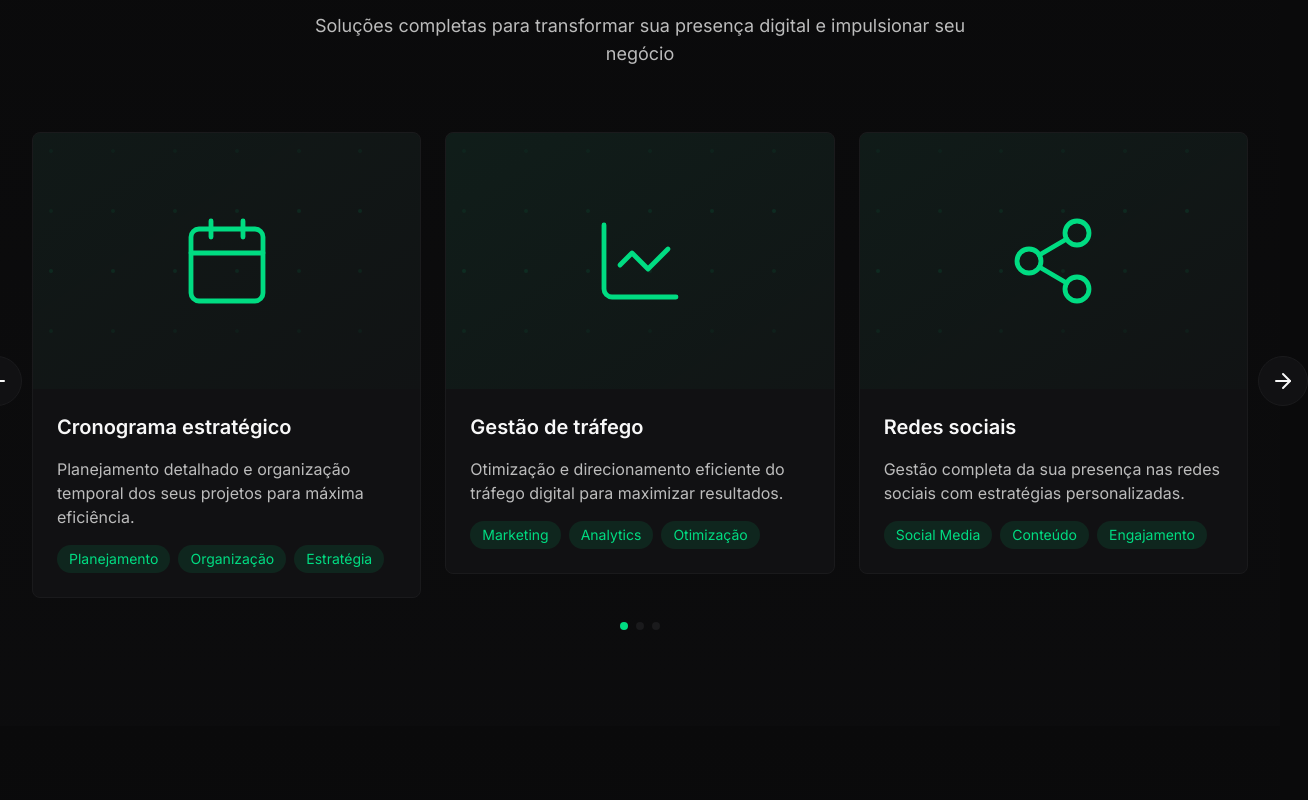
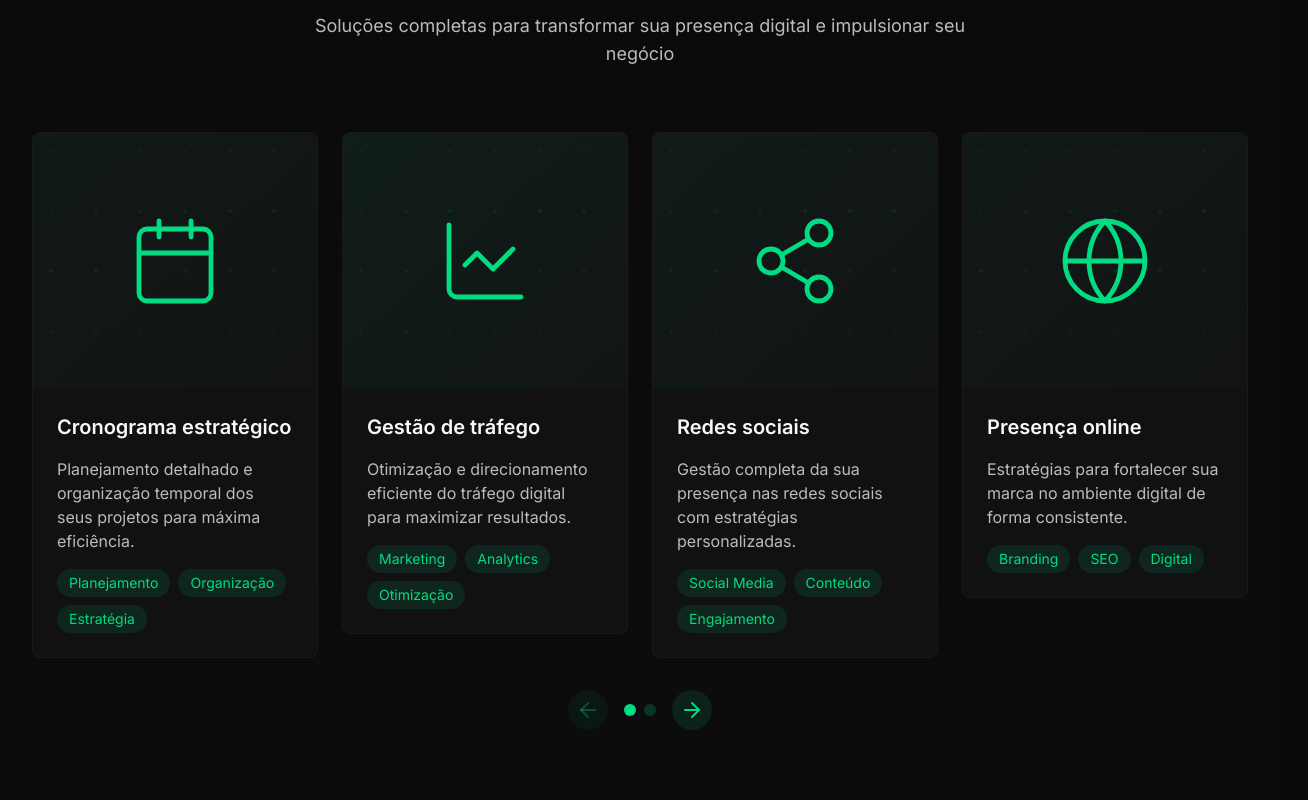
Before and after one commit to luizinhodavp041/orpheo-digital-3, a Next.js app: page / in a window 1280 px wide. Shown: the part 940-1740 px from the top of the page, 1308 px wide, since content can reach past the window. Built offline with nearby package versions, Linux system fonts and the light colour scheme.

Commit message:
serviços 2

```diff
--- a/src/components/sections/services.tsx
+++ b/src/components/sections/services.tsx
@@ -88,20 +88,17 @@ const ServiceCard = ({ service }: { service: Service }) => {
   return (
     <motion.div
       initial={{ opacity: 0, y: 20 }}
-      whileInView={{ opacity: 1, y: 0 }}
+      animate={{ opacity: 1, y: 0 }}
+      exit={{ opacity: 0, y: 20 }}
       transition={{ duration: 0.5 }}
-      viewport={{ once: true }}
       className="group relative"
     >
       <div className="overflow-hidden rounded-lg bg-background-secondary border border-border group-hover:border-accent/20 transition-colors">
-        {/* Área do Ícone com gradiente */}
         <div className="relative h-64 bg-gradient-to-br flex items-center justify-center overflow-hidden">
-          {/* Background gradient */}
           <div
             className={`absolute inset-0 bg-gradient-to-br ${service.bgColor} opacity-20 group-hover:opacity-30 transition-opacity duration-500`}
           />
 
-          {/* Ícone principal */}
           <motion.div
             whileHover={{ scale: 1.1 }}
             transition={{ type: "spring", stiffness: 300 }}
@@ -113,12 +110,10 @@ const ServiceCard = ({ service }: { service: Service }) => {
             />
           </motion.div>
 
-          {/* Ícone hover */}
           <motion.div className="absolute right-4 top-4 opacity-0 group-hover:opacity-100 transition-opacity">
             <ArrowUpRight className="w-6 h-6 text-accent" />
           </motion.div>
 
-          {/* Padrão de pontos decorativo */}
           <div className="absolute inset-0 grid grid-cols-6 gap-4 p-4 opacity-20">
             {[...Array(24)].map((_, i) => (
               <motion.div
@@ -136,7 +131,6 @@ const ServiceCard = ({ service }: { service: Service }) => {
           </div>
         </div>
 
-        {/* Conteúdo */}
         <div className="p-6 space-y-4">
           <h3 className="text-xl font-semibold text-text group-hover:text-accent transition-colors">
             {service.title}
@@ -160,53 +154,38 @@ const ServiceCard = ({ service }: { service: Service }) => {
 
 export default function ServicesSection() {
   const [currentPage, setCurrentPage] = useState(0);
-  const servicesPerPage = 3;
-  const totalPages = Math.ceil(services.length / servicesPerPage);
+
+  const pages = [
+    services.slice(0, 4), // Primeira página com 4 cards
+    services.slice(4, 7), // Segunda página com 3 cards
+  ];
 
   const nextPage = () => {
-    setCurrentPage((prev) => (prev + 1) % totalPages);
+    setCurrentPage(1);
   };
 
   const prevPage = () => {
-    setCurrentPage((prev) => (prev - 1 + totalPages) % totalPages);
+    setCurrentPage(0);
   };
-
-  const visibleServices = services
-    .slice(
-      currentPage * servicesPerPage,
-      currentPage * servicesPerPage + servicesPerPage
-    )
-    .concat(
-      // Se não tivermos serviços suficientes, pegamos do início
-      currentPage * servicesPerPage + servicesPerPage > services.length
-        ? services.slice(
-            0,
-            (currentPage * servicesPerPage + servicesPerPage) % services.length
-          )
-        : []
-    );
 
   return (
     <section className="py-24 bg-background relative">
-      {/* Gradiente de fundo */}
       <div className="absolute inset-0 bg-gradient-to-t from-background-secondary/30 to-transparent" />
 
       <div className="container relative z-10">
         <div className="text-center space-y-4 mb-16">
           <motion.h2
             initial={{ opacity: 0, y: 20 }}
-            whileInView={{ opacity: 1, y: 0 }}
+            animate={{ opacity: 1, y: 0 }}
             transition={{ duration: 0.5 }}
-            viewport={{ once: true }}
             className="text-3xl md:text-4xl font-semibold"
           >
             Nossos Serviços
           </motion.h2>
           <motion.p
             initial={{ opacity: 0, y: 20 }}
-            whileInView={{ opacity: 1, y: 0 }}
+            animate={{ opacity: 1, y: 0 }}
             transition={{ duration: 0.5, delay: 0.1 }}
-            viewport={{ once: true }}
             className="text-text-secondary text-lg max-w-2xl mx-auto"
           >
             Soluções completas para transformar sua presença digital e
@@ -214,42 +193,60 @@ export default function ServicesSection() {
           </motion.p>
         </div>
 
-        <div className="relative">
-          {/* Botões de navegação */}
+        <motion.div
+          className="grid gap-6"
+          style={{
+            gridTemplateColumns:
+              currentPage === 0 ? "repeat(4, 1fr)" : "repeat(3, 1fr)",
+          }}
+          initial={{ opacity: 1 }}
+          animate={{ opacity: 1 }}
+          transition={{ duration: 0.3 }}
+        >
+          {pages[currentPage].map((service) => (
+            <ServiceCard key={service.title} service={service} />
+          ))}
+        </motion.div>
+
+        <div className="flex justify-center items-center mt-8 gap-4">
           <button
             onClick={prevPage}
-            className="absolute left-[-60px] top-1/2 transform -translate-y-1/2 p-3 rounded-full bg-background-secondary border border-border hover:border-accent/20 transition-colors z-20"
+            disabled={currentPage === 0}
+            className={`p-2 rounded-full ${
+              currentPage === 0
+                ? "bg-accent/5 text-accent/30"
+                : "bg-accent/10 text-accent hover:bg-accent/20"
+            } transition-colors`}
+            aria-label="Previous page"
           >
-            <ArrowLeft className="w-6 h-6 text-text" />
+            <ArrowLeft className="w-6 h-6" />
           </button>
+
+          <div className="flex gap-2">
+            {[0, 1].map((page) => (
+              <button
+                key={page}
+                onClick={() => setCurrentPage(page)}
+                className={`w-3 h-3 rounded-full transition-colors ${
+                  currentPage === page ? "bg-accent" : "bg-accent/20"
+                }`}
+                aria-label={`Go to page ${page + 1}`}
+              />
+            ))}
+          </div>
 
           <button
             onClick={nextPage}
-            className="absolute right-[-60px] top-1/2 transform -translate-y-1/2 p-3 rounded-full bg-background-secondary border border-border hover:border-accent/20 transition-colors z-20"
+            disabled={currentPage === 1}
+            className={`p-2 rounded-full ${
+              currentPage === 1
+                ? "bg-accent/5 text-accent/30"
+                : "bg-accent/10 text-accent hover:bg-accent/20"
+            } transition-colors`}
+            aria-label="Next page"
           >
-            <ArrowRight className="w-6 h-6 text-text" />
+            <ArrowRight className="w-6 h-6" />
           </button>
-
-          {/* Carrossel */}
-          <div className="grid grid-cols-1 md:grid-cols-3 gap-6">
-            {visibleServices.map((service) => (
-              <ServiceCard key={service.title} service={service} />
-            ))}
-          </div>
-
-          {/* Indicadores */}
-          <div className="flex justify-center gap-2 mt-6">
-            {[...Array(totalPages)].map((_, index) => (
-              <button
-                key={index}
-                onClick={() => setCurrentPage(index)}
-                className={`w-2 h-2 rounded-full transition-colors ${
-                  index === currentPage ? "bg-accent" : "bg-border"
-                }`}
-                aria-label={`Go to page ${index + 1}`}
-              />
-            ))}
-          </div>
         </div>
       </div>
     </section>
```
